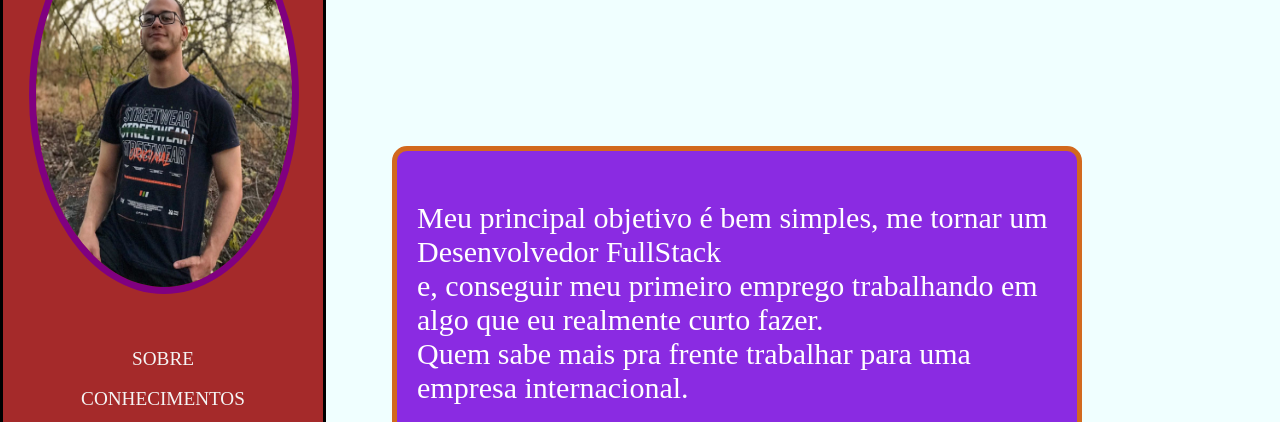
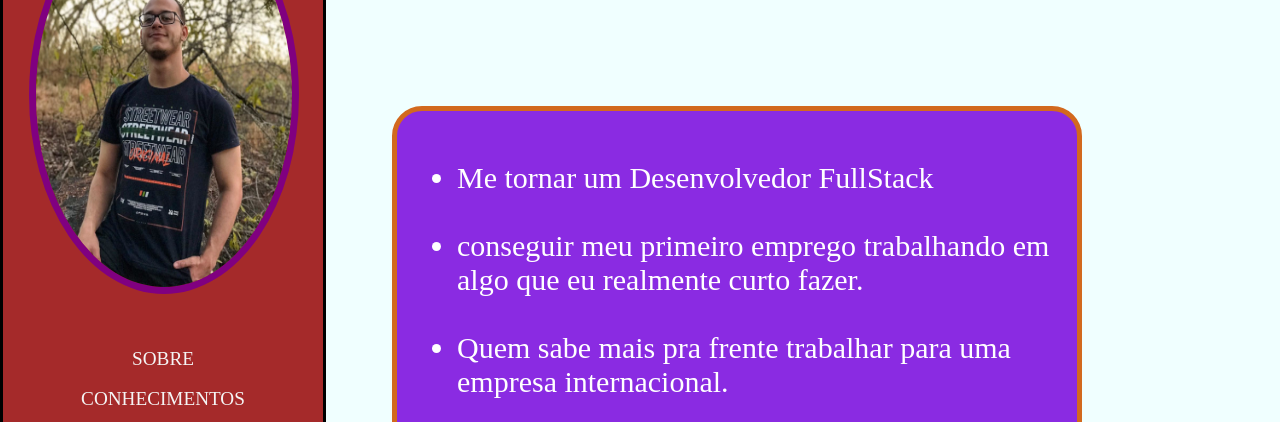
Before and after one commit to Nicolasiesus/Front-end-1-atividade-final, a plain HTML site: page objetivos.html in a window 1280 px wide. Shown: the part 187-609 px from the top of the page. Drawn offline with Linux system fonts and the light colour scheme.

Commit message:
adição de ul nos cohe e ol nos objet

```diff
--- a/css/styles.css
+++ b/css/styles.css
@@ -126,13 +126,13 @@ a:hover {
 #borderradius {
     font-size: 30px;
     border: 5px solid chocolate;
-    border-radius: 15px;
+    border-radius: 30px;
     position: relative;
     background-color: blueviolet;
     color: white;
     width: 50vw;
     margin-left: 30vw;
-    margin-top: 20vh;
+    margin-top: 15vh;
     padding: 20px;
 }
 
--- a/objetivos.html
+++ b/objetivos.html
@@ -30,11 +30,12 @@
                 <h1 class="knowledge-center">Objetivos</h1>
             </section>
             <section id="borderradius">
-                <p class="showbox">Meu principal objetivo é bem simples, me tornar um Desenvolvedor FullStack<br class="showbox">
-                e, conseguir meu primeiro emprego trabalhando em algo que eu realmente curto fazer. <br class="showbox">
-                 Quem sabe mais pra frente trabalhar para uma empresa internacional.
-
-                </p>
+                <ul class="showbox">
+                    <li class="showbox">Me tornar um Desenvolvedor FullStack</li><br class="showbox">
+                    <li class="showbox">conseguir meu primeiro emprego trabalhando em algo que eu realmente curto fazer.</li> <br class="showbox">
+                    <li class="showbox">Quem sabe mais pra frente trabalhar para uma empresa internacional.</li> <br class="showbox">
+                    <li class="showbox">Pretendo aprender inglês e algum outro idioma que ainda não decidi qual será</li>
+                </ul>
             </section>
             <br>
             <hr>
```
Also changed, not shown: conhecimentos.html (+5 -5 lines), index.html (+3 -3 lines).
